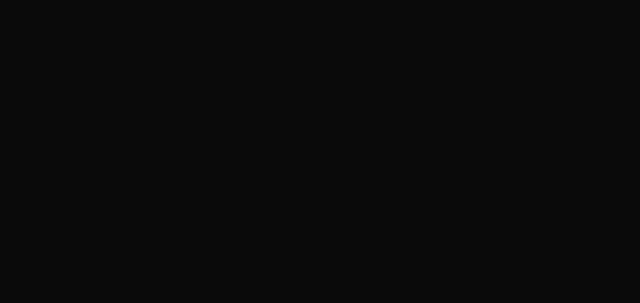
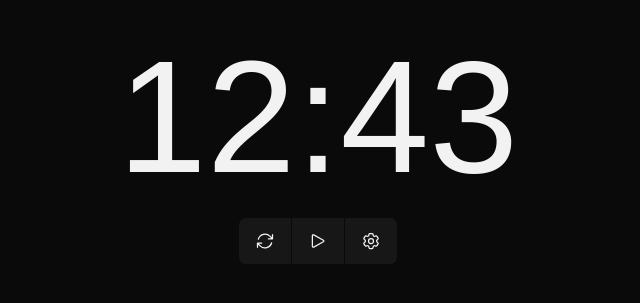
Before and after one commit to NusratJahann/sight-timer, a React (Vite) app: page / in a window 1280 px wide. Shown: the part 259-562 px from the top of the page, without its empty margins (322-962 px from the left). Built offline with nearby package versions, Linux system fonts and the light colour scheme; a web font is replaced by a local one.

Commit message:
timer ui

```diff
--- a/electron/main.ts
+++ b/electron/main.ts
@@ -20,6 +20,7 @@
 
 function createWindow() {
   win = new BrowserWindow({
+    autoHideMenuBar: true,
     icon: path.join(process.env.PUBLIC, 'electron-vite.svg'),
     webPreferences: {
       preload: path.join(__dirname, 'preload.js'),
--- a/src/App.css
+++ b/src/App.css
@@ -1,5 +1,5 @@
-.btn-style {
-  @apply tracking-wider btn btn-neutral hover:bg-neutral-focus focus:btn-primary focus:text-base-100 text-base-content;
+.btn-text {
+  @apply tracking-wider btn btn-neutral hover:bg-neutral-focus text-base-content;
   font-weight: 500;
 
   height: 2.5rem;
@@ -8,3 +8,9 @@
   min-height: 2.5rem;
   font-size: 0.875rem;
 }
+.btn-icon {
+  @apply btn btn-neutral hover:bg-neutral-focus text-base-content;
+
+  height: 3rem;
+  min-height: 3rem;
+}
--- a/src/Page/Timer.tsx
+++ b/src/Page/Timer.tsx
@@ -1,5 +1,63 @@
 const Timer = () => {
-  return <></>;
+  return (
+    <>
+      <div className="flex flex-col justify-center w-full items-center h-screen">
+          <p className="text-[10rem] font-regular leading-tight">12:43</p>
+        <div className="join">
+          <button className="btn-icon join-item border-base-100">
+            <svg
+              xmlns="http://www.w3.org/2000/svg"
+              fill="none"
+              viewBox="0 0 24 24"
+              strokeWidth={1.5}
+              stroke="currentColor"
+              className="w-5 h-5">
+              <path
+                strokeLinecap="round"
+                strokeLinejoin="round"
+                d="M16.023 9.348h4.992v-.001M2.985 19.644v-4.992m0 0h4.992m-4.993 0l3.181 3.183a8.25 8.25 0 0013.803-3.7M4.031 9.865a8.25 8.25 0 0113.803-3.7l3.181 3.182m0-4.991v4.99"
+              />
+            </svg>
+          </button>
+          <button className="btn-icon join-item border-base-100">
+            <svg
+              xmlns="http://www.w3.org/2000/svg"
+              fill="none"
+              viewBox="0 0 24 24"
+              strokeWidth={1.5}
+              stroke="currentColor"
+              className="w-5 h-5">
+              <path
+                strokeLinecap="round"
+                strokeLinejoin="round"
+                d="M5.25 5.653c0-.856.917-1.398 1.667-.986l11.54 6.348a1.125 1.125 0 010 1.971l-11.54 6.347a1.125 1.125 0 01-1.667-.985V5.653z"
+              />
+            </svg>
+          </button>
+          <button className="btn-icon join-item border-base-100">
+            <svg
+              xmlns="http://www.w3.org/2000/svg"
+              fill="none"
+              viewBox="0 0 24 24"
+              strokeWidth={1.5}
+              stroke="currentColor"
+              className="w-5 h-5">
+              <path
+                strokeLinecap="round"
+                strokeLinejoin="round"
+                d="M9.594 3.94c.09-.542.56-.94 1.11-.94h2.593c.55 0 1.02.398 1.11.94l.213 1.281c.063.374.313.686.645.87.074.04.147.083.22.127.324.196.72.257 1.075.124l1.217-.456a1.125 1.125 0 011.37.49l1.296 2.247a1.125 1.125 0 01-.26 1.431l-1.003.827c-.293.24-.438.613-.431.992a6.759 6.759 0 010 .255c-.007.378.138.75.43.99l1.005.828c.424.35.534.954.26 1.43l-1.298 2.247a1.125 1.125 0 01-1.369.491l-1.217-.456c-.355-.133-.75-.072-1.076.124a6.57 6.57 0 01-.22.128c-.331.183-.581.495-.644.869l-.213 1.28c-.09.543-.56.941-1.11.941h-2.594c-.55 0-1.02-.398-1.11-.94l-.213-1.281c-.062-.374-.312-.686-.644-.87a6.52 6.52 0 01-.22-.127c-.325-.196-.72-.257-1.076-.124l-1.217.456a1.125 1.125 0 01-1.369-.49l-1.297-2.247a1.125 1.125 0 01.26-1.431l1.004-.827c.292-.24.437-.613.43-.992a6.932 6.932 0 010-.255c.007-.378-.138-.75-.43-.99l-1.004-.828a1.125 1.125 0 01-.26-1.43l1.297-2.247a1.125 1.125 0 011.37-.491l1.216.456c.356.133.751.072 1.076-.124.072-.044.146-.087.22-.128.332-.183.582-.495.644-.869l.214-1.281z"
+              />
+              <path
+                strokeLinecap="round"
+                strokeLinejoin="round"
+                d="M15 12a3 3 0 11-6 0 3 3 0 016 0z"
+              />
+            </svg>
+          </button>
+        </div>
+      </div>
+    </>
+  );
 };
 
 export default Timer;
--- a/tailwind.config.js
+++ b/tailwind.config.js
@@ -13,8 +13,8 @@
       {
         dark: {
           ...require("daisyui/src/theming/themes")["[data-theme=dark]"],
-          neutral: "#212121",
-          "neutral-focus": "#2f2f2f",
+          neutral: "#161616",
+          "neutral-focus": "#222222",
           primary: "#f2f2f2",
           "base-100": "#0a0a0a",
           "base-content": "#f2f2f2",
@@ -24,7 +24,6 @@
           "--animation-input": "0.2s",
           "--btn-text-case": "lowercase",
           "--btn-focus-scale": "0.95",
-          "--border-btn": ".3rem",
         },
       },
     ],
```
